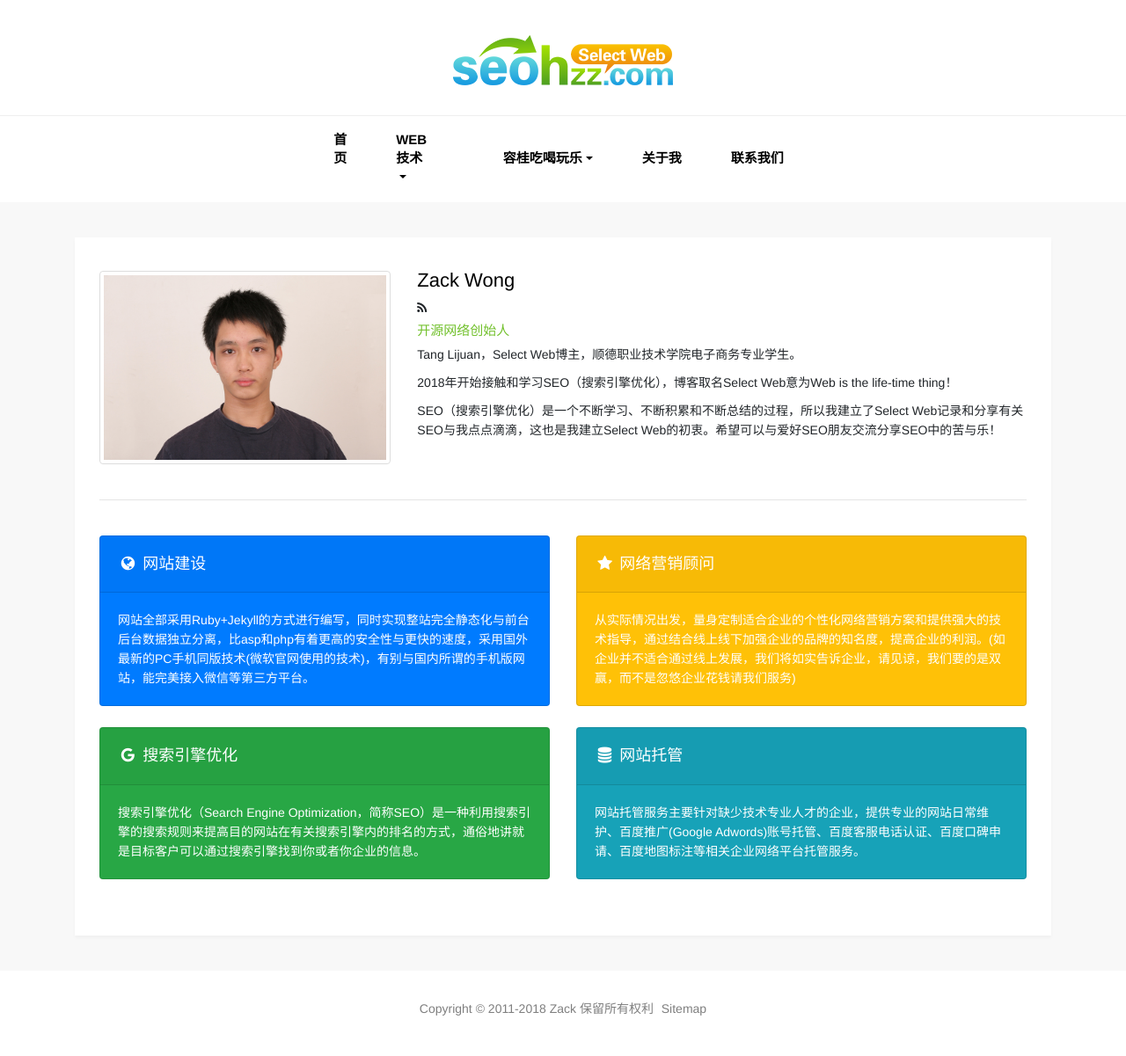
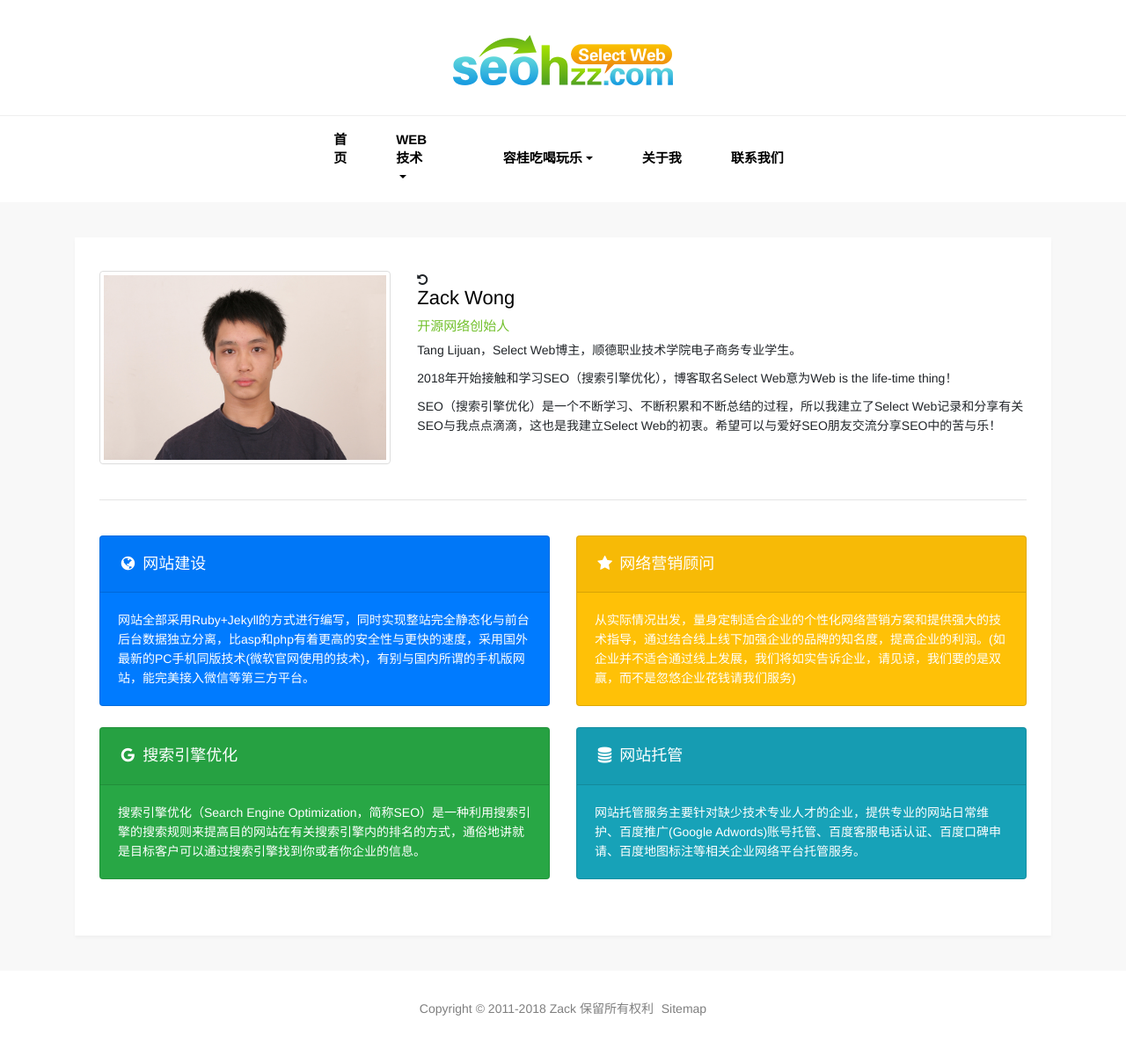
Before and after one commit to Candy779790500/Candy779790500.github.io, a Jekyll site: the page built from pages/contact.html, in a window 1280 px wide. Shown: the whole page at 88% size. Built offline with Jekyll 4.4.1, drawn with Linux system fonts in a browser that asks for light colours.

Commit message:
Update contact.html

```diff
--- a/pages/contact.html
+++ b/pages/contact.html
@@ -12,8 +12,8 @@ description: Tang Lijuan，顺德职业技术学院电子商务专业学生
         <div class="row">
           <div class="col-md-4 mt-4"><img src="/images/pages/about.jpg" alt="Zack Wong" class="img-thumbnail"></div>
           <div class="col-md-8 mt-4">
+            <i class="fa fa-undo" aria-hidden="true"></i>
             <p class="post-title">Zack Wong</p>
-            <i class="fa fa-rss" aria-hidden="true"></i>
             <p class="post-tag">开源网络创始人</p>
             <p>Tang Lijuan，Select Web博主，顺德职业技术学院电子商务专业学生。</p>
             <p>2018年开始接触和学习SEO（搜索引擎优化），博客取名Select Web意为Web is the life-time thing！</p>
```
